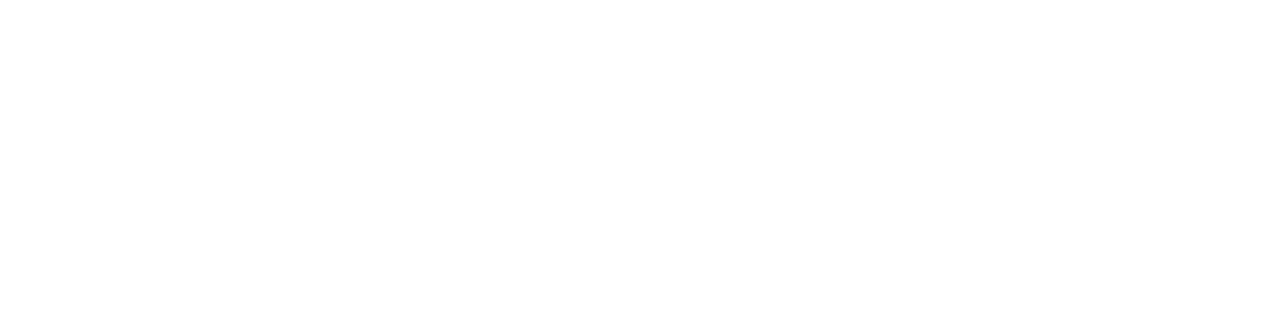
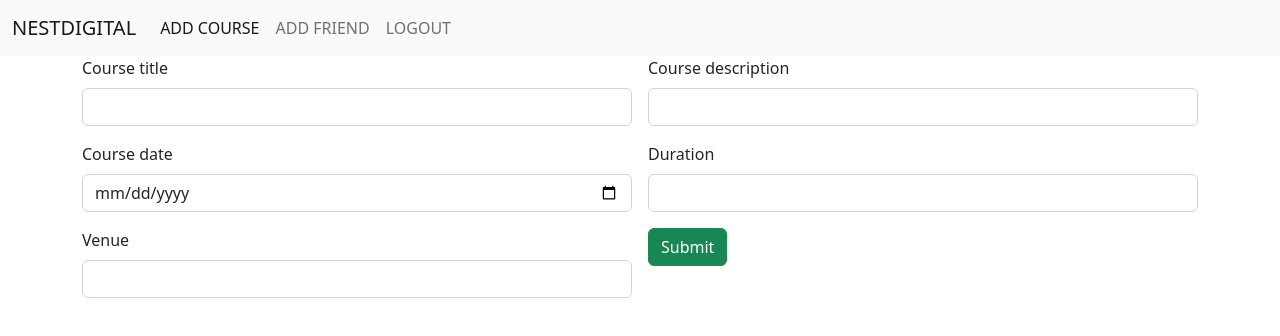
Before and after one commit to goodwinjose26/AngularNestdigitalApp, an Angular app: page /addcourse in a window 1280 px wide. Before the commit this address led to /. Shown: the top 336 px of the page. Built offline with nearby package versions, Linux system fonts and the light colour scheme.

Commit message:
addcourse

```diff
--- /dev/null
+++ b/src/app/addcourse/addcourse.component.html
@@ -0,0 +1,32 @@
+<app-employeenavbar></app-employeenavbar>
+<div class="container">
+    <div class="row">
+      <div class="col col-12 col-sm-12 col-md-12 col-lg-12 col-xl-12 col-xxl-6">
+        <div class="row g-3">
+          <div class="col col-12 col-sm-6 col-md-6 col-lg-6 col-xl-6 col-xxl-6">
+            <label for="" class="form-label">Course title</label>
+            <input name="courseTitle" [(ngModel)]="courseTitle" type="text" class="form-control">
+          </div>
+          <div class="col col-12 col-sm-6 col-md-6 col-lg-6 col-xl-6 col-xxl-6">
+            <label for="" class="form-label">Course description</label>
+            <input name="courseDescription" [(ngModel)]="courseDescription"  type="text" class="form-control">
+          </div>
+          <div class="col col-12 col-sm-6 col-md-6 col-lg-6 col-xl-6 col-xxl-6">
+            <label for="" class="form-label">Course date</label>
+            <input name="courseDate" [(ngModel)]="courseDate" type="date" class="form-control">
+          </div>
+          <div class="col col-12 col-sm-6 col-md-6 col-lg-6 col-xl-6 col-xxl-6">
+            <label for="" class="form-label">Duration</label>
+            <input name="courseDuration" [(ngModel)]="courseDuration" type="text" class="form-control">
+          </div>
+          <div class="col col-12 col-sm-6 col-md-6 col-lg-6 col-xl-6 col-xxl-6">
+            <label for="" class="form-label">Venue</label>
+            <input name="courseVenue" [(ngModel)]="courseVenue" type="text" class="form-control">
+          </div>
+          <div class="col col-12 col-sm-6 col-md-6 col-lg-6 col-xl-6 col-xxl-6">
+            <button (click)="readValues()" class="btn btn-success">Submit</button>
+          </div>
+        </div>
+      </div>
+    </div>
+  </div>
--- /dev/null
+++ b/src/app/addcourse/addcourse.component.ts
@@ -0,0 +1,44 @@
+import { Component } from '@angular/core';
+import { ApiService } from '../api.service';
+
+@Component({
+  selector: 'app-addcourse',
+  templateUrl: './addcourse.component.html',
+  styleUrls: ['./addcourse.component.css']
+})
+export class AddcourseComponent {
+
+  courseTitle=""
+  courseDescription=""
+  courseDuration=""
+  courseDate=""
+  courseVenue=""
+  constructor(private api:ApiService){}
+
+  readValues=()=>
+  {
+    let data:any={"courseTitle":this.courseTitle,"courseDescription":this.courseDescription,"courseDuration":this.courseDuration,"courseDate":this.courseDate,"courseVenue":this.courseVenue}
+    console.log(data)
+    this.api.addCourse(data).subscribe(
+      (response:any) =>
+      {
+        console.log(response)
+        if (response.status == "success") {
+          alert("course added successfully")
+          this.courseDate=""
+          this.courseDescription=""
+          this.courseDuration=""
+          this.courseTitle=""
+          this.courseVenue=""
+
+        } else {
+          alert("error")
+
+        }
+      }
+    )
+  }
+
+
+
+}
--- a/src/app/employeelogin/employeelogin.component.ts
+++ b/src/app/employeelogin/employeelogin.component.ts
@@ -20,7 +20,7 @@
     console.log(data)
     if (this.id =="1122" && this.password=="12345") {
 
-this.route.navigate(["/viewcourhse"])
+this.route.navigate(["/addcourse"])
 
     } else {
       alert("invalid credentials")
--- a/src/app/employeenavbar/employeenavbar.component.html
+++ b/src/app/employeenavbar/employeenavbar.component.html
@@ -7,7 +7,7 @@
       <div class="collapse navbar-collapse" id="navbarSupportedContent">
         <ul class="navbar-nav me-auto mb-2 mb-lg-0">
           <li class="nav-item">
-            <a class="nav-link active" aria-current="page" routerLink="/viewcourse">ADD COURSE</a>
+            <a class="nav-link active" aria-current="page" routerLink="/addcourse">ADD COURSE</a>
           </li>
           <li class="nav-item">
             <a class="nav-link" routerLink="/viewfriend">ADD FRIEND</a>
```
Also changed, not shown: src/app/app.module.ts (+8 -2 lines), src/app/addcourse/addcourse.component.css (added).
